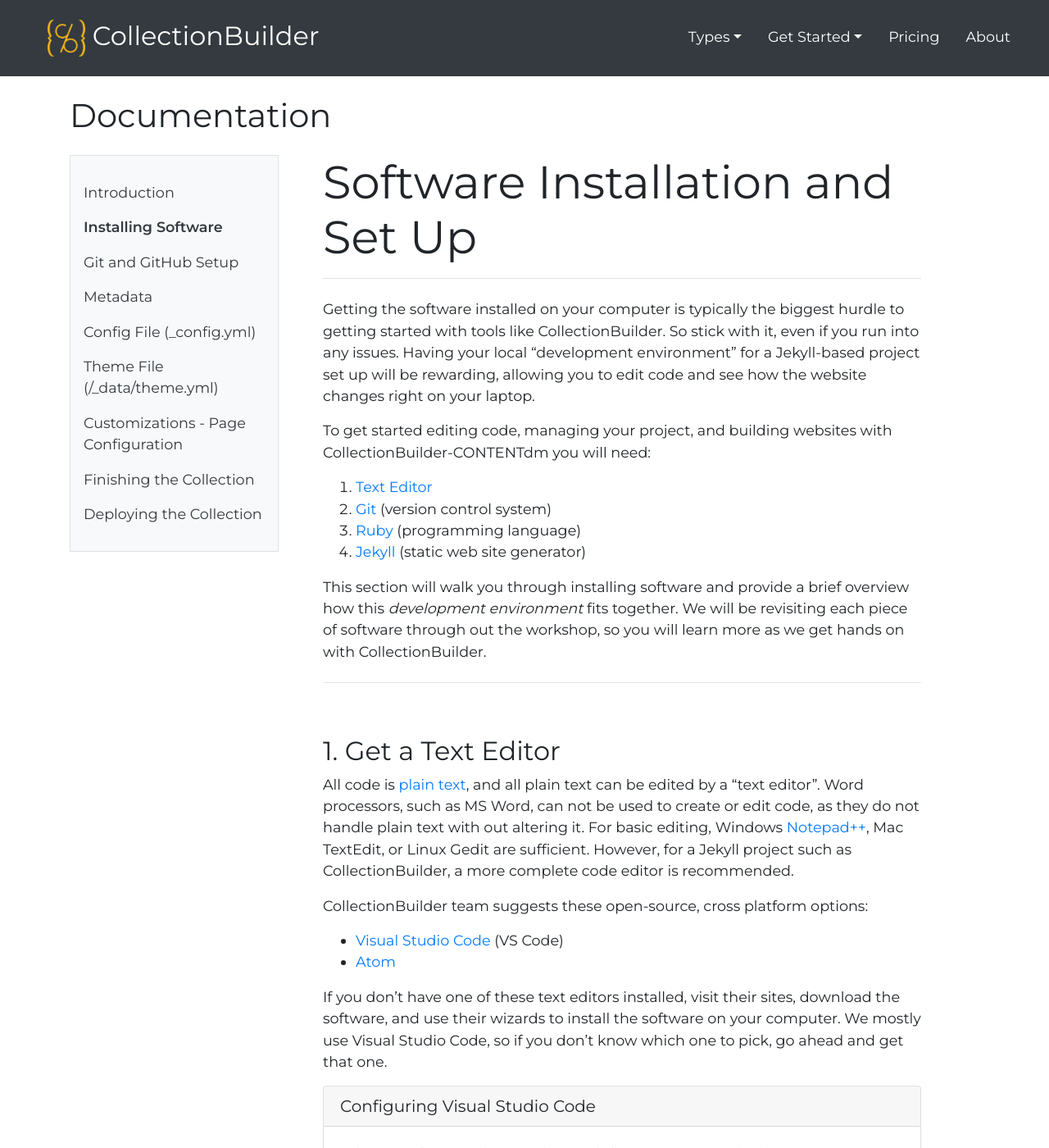
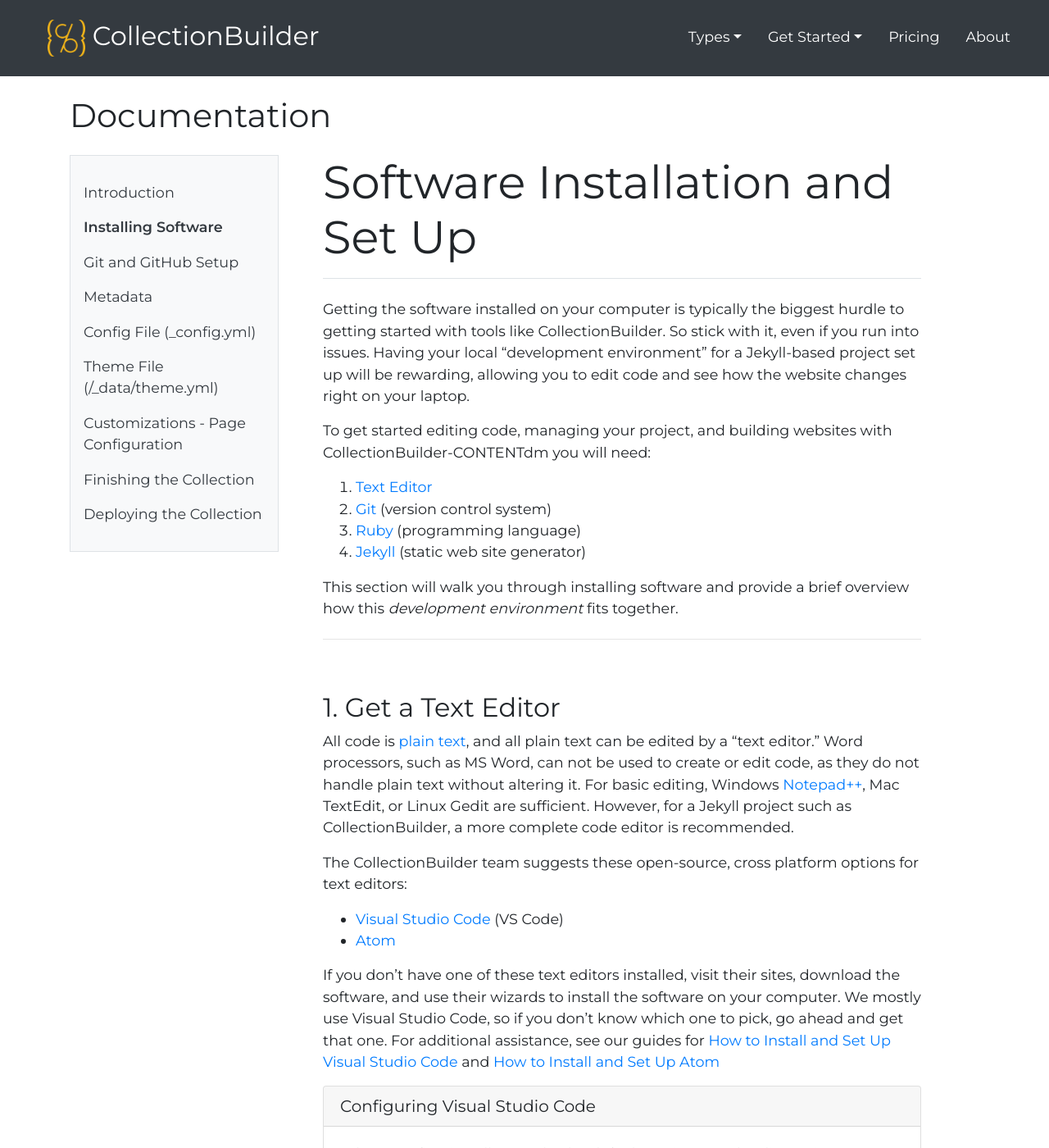
Before and after one commit to CollectionBuilder/collectionbuilder.github.io, a Jekyll site: the page built from _docs/software.md, in a window 1280 px wide and 1400 px high. Shown: the whole window at 82% size. Built offline with Jekyll 4.4.1, drawn with Linux system fonts in a browser that asks for light colours; comment, search, counter and statistics services are not loaded; some of the changed text lies outside the part shown.

Commit message:
some edits to software docs

```diff
--- a/_includes/workshop/software.md
+++ b/_includes/workshop/software.md
@@ -1,5 +1,5 @@
 Getting the software installed on your computer is typically the biggest hurdle to getting started with tools like CollectionBuilder.
-So stick with it, even if you run into any issues.
+So stick with it, even if you run into issues.
 Having your local "development environment" for a Jekyll-based project set up will be rewarding, allowing you to edit code and see how the website changes right on your laptop.
 
 To get started editing code, managing your project, and building websites with CollectionBuilder-CONTENTdm you will need:
@@ -10,25 +10,25 @@
 4. [Jekyll](#jekyll) (static web site generator)
 
 This section will walk you through installing software and provide a brief overview how this *development environment* fits together.
-We will be revisiting each piece of software through out the workshop, so you will learn more as we get hands on with CollectionBuilder.
 
 {:.py-4 .mt-4 #text-editor}
 ***
 
 ## 1. Get a Text Editor
 
-All code is [plain text](https://en.wikipedia.org/wiki/Plain_text), and all plain text can be edited by a "text editor".
-Word processors, such as MS Word, can not be used to create or edit code, as they  do not handle plain text with out altering it.
+All code is [plain text](https://en.wikipedia.org/wiki/Plain_text), and all plain text can be edited by a "text editor."
+Word processors, such as MS Word, can not be used to create or edit code, as they  do not handle plain text without altering it.
 For basic editing, Windows [Notepad++](https://notepad-plus-plus.org/), Mac TextEdit, or Linux Gedit are sufficient.
 However, for a Jekyll project such as CollectionBuilder, a more complete code editor is recommended.
 
-CollectionBuilder team suggests these open-source, cross platform options:
+The CollectionBuilder team suggests these open-source, cross platform options for text editors:
 
 - [Visual Studio Code](https://code.visualstudio.com/) (VS Code)
 - [Atom](https://atom.io/)
 
 If you don't have one of these text editors installed, visit their sites, download the software, and use their wizards to install the software on your computer.
 We mostly use Visual Studio Code, so if you don't know which one to pick, go ahead and get that one.
+For additional assistance, see our guides for [How to Install and Set Up Visual Studio Code](https://lib-static.github.io/howto/howtos/visualstudiocode.html){:target="_blank"} and [How to Install and Set Up Atom](https://lib-static.github.io/howto/howtos/installatom.html){:target="_blank"}
 
 {% capture vscode %}
 When you first install VS Code, the default settings can be distracting.
@@ -72,15 +72,19 @@
 Thus, it is great to become familiar with the platform so that you can take part in this community.
 
 Code for your CollectionBuilder project will be stored on GitHub.
-To connect locally, we install Git (the version control software that powers GitHub) and GitHub Desktop (a handy visual way to use Git) on our local computer.
+To connect locally, you'll need to install Git (the version control software that powers GitHub) and GitHub Desktop (a handy visual way to use Git) on your local computer.
 
 {% capture git %}
-- **Windows:** install [Git for Windows](https://git-scm.com/downloads){:target="_blank"} using the default options, *except* when setup asks you to choose the default editor used by Git, select "Use the Nano editor by default". This will give you Git, Git Bash, and Git GUI. Git Bash is a terminal that lets you use UNIX style commands and utilities on Windows, and will be used as your default terminal when working with Jekyll.
-- **Mac:** Mac systems will require the "Xcode Command Line Tools" installed, so open a terminal (search for "terminal" in your Spotlight), type in the command `xcode-select --install`, and follow the prompts. After the install finishes, try typing `git --version`. If you want a newer version of Git, download the official [Mac git installer](https://git-scm.com/downloads){:target="_blank"}.
-- **Linux:** install from your distribution's software center or package manager (for Ubuntu `sudo apt install git`).
+- **Windows:**
+    - Install [Git for Windows](https://git-scm.com/downloads){:target="_blank"} using the default options, *except* when setup asks you to choose the default editor used by Git, select "Use the Nano editor by default". This will give you Git, Git Bash, and Git GUI. Git Bash is a terminal that lets you use UNIX style commands and utilities on Windows, and will be used as your default terminal when working with Jekyll.
+- **Mac:**
+    - Mac systems will require the "Xcode Command Line Tools" installed, so open a terminal (search for "terminal" in your Spotlight), type in the command `xcode-select --install`, and follow the prompts. After the install finishes, try typing `git --version`. If you want a newer version of Git, download the official [Mac git installer](https://git-scm.com/downloads){:target="_blank"}.
+- **Linux:**
+    - Install from your distribution's software center or package manager (for Ubuntu `sudo apt install git`).
 {% endcapture %}
 {% include bootstrap/card.md text=git header="Install Git" %}
 
+{% capture gitconfig %}
 Once Git is installed, we need to configure your information, so that it can connect with your GitHub account.
 Since Git is a command line application, we will need to open a terminal to give it commands.
 On Windows, search for "Git Bash".
@@ -101,16 +105,21 @@
 Most people keep their email public, however, if you are concerned about privacy, check GitHub's tips to [hide your email](https://help.github.com/articles/about-commit-email-addresses/){:target="_blank"}.
 {% endcapture %}
 {% include bootstrap/alert.md text=commit color="secondary" %}
+{% endcapture %}
+{% include bootstrap/card.md text=gitconfig header="Configure Git" %}
 
+{% capture gitdesk %}
 If you are new to using Git and GitHub, we'd also recommend you install [GitHub Desktop](https://desktop.github.com/){:target="_blank"} using the default options.
 This will help you visualize and implement some of the git processes that often seem non-intuitive.
+{% endcapture %}
+{% include bootstrap/card.md text=gitdesk header="Install GitHub Desktop" %}
 
 {:.py-4 .mt-4 #ruby}
 ***
 
 ## 3. Install Ruby
 
-[Ruby](https://www.ruby-lang.org/en/){:target="_blank"} is programming language popular with web applications.
+[Ruby](https://www.ruby-lang.org/en/){:target="_blank"} is a programming language popular with web applications.
 **_You do not need to know anything about Ruby_**, but you do need it to run Jekyll on your system!
 
 Jekyll requires a Ruby version that is greater than 2.4.0.
@@ -120,10 +129,13 @@
 
 - First, [download](https://rubyinstaller.org/downloads/){:target="_blank"} the suggested stable version "WITH DEVKIT" (as of this writing, Ruby+Devkit 2.6.X (x64)) and double click to install. Use the install defaults, but make sure "Add Ruby executables to your PATH" is checked. On the final step, ensure the box to start the MSYS2 DevKit is checked.
 - Second, the installer will open a terminal window with options to install MSYS2 DevKit components. Choose option 3, "MSYS2 and MINGW development toolchain", or simply press ENTER to install all the necessary dependencies. The installer will proceed through a bunch of steps outputting a bunch of text in the terminal window -- *eventually*, this will conclude and you should see a message with success in it. If the window doesn't close, press Enter again or manually close it. (The installer can be restarted by typing `ridk install` into a command prompt)
+- Having trouble? Need more detail? See [How to Install Ruby on Windows](https://lib-static.github.io/howto/howtos/installrubywindows.html){:target="_blank"} for help.
 {% endcapture %}
 {% include bootstrap/card.md text=win-ruby header="Ruby on Windows" %}
 
 {% capture mac-ruby %}
+Installing Ruby on Mac can be difficult, but don't be deterred! If the method below doesn't work for you check out [How to Install Ruby on a Mac](https://lib-static.github.io/howto/howtos/installrubymac.html){:target="_blank"} for more detail and other options.
+
 OS X has a version of Ruby installed by default, but recommended practice is to set up a separate Ruby development environment.
 To do this, follow the instructions below, which outline the steps to install Ruby using [Ruby Version Manager (RVM)](https://rvm.io/){:target="_blank"}.
 Alternatively, some people have success using [Homebrew](https://brew.sh/){:target="_blank"} or another manager such as [rbenv](https://github.com/rbenv/rbenv){:target="_blank"}, but our experience suggests RVM is best option.
```
